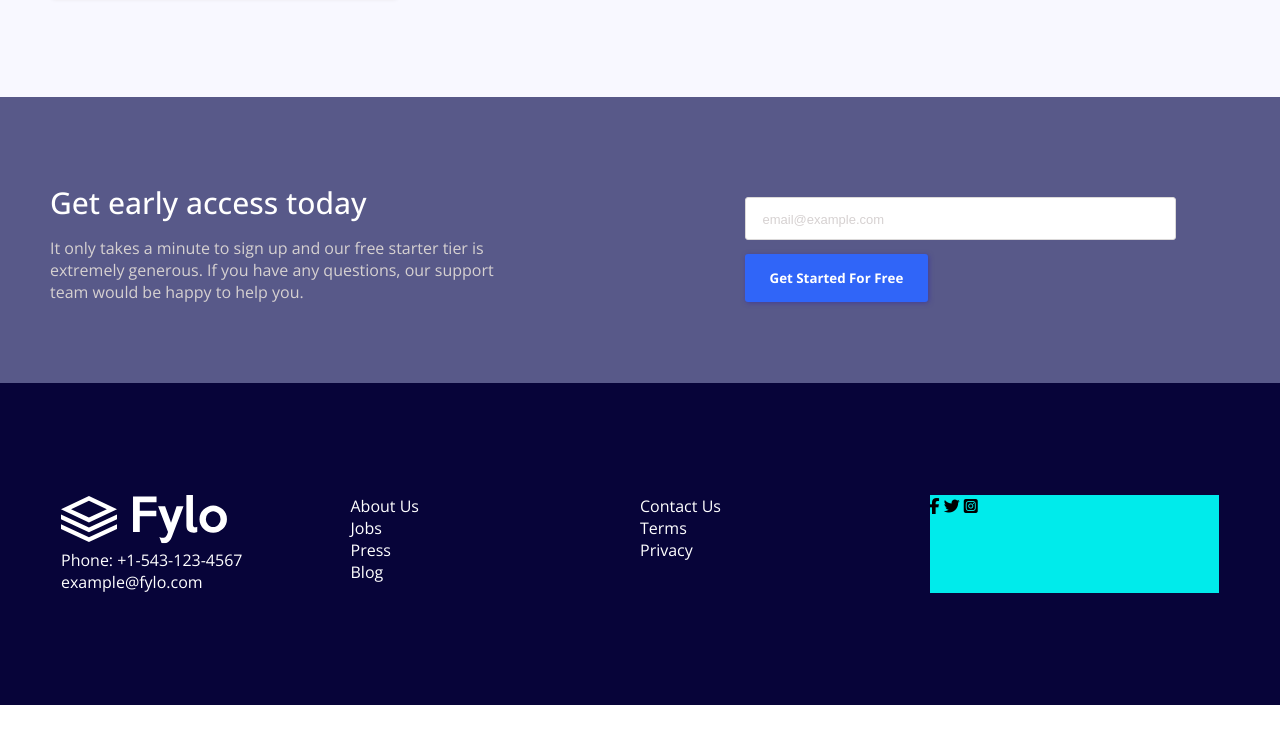
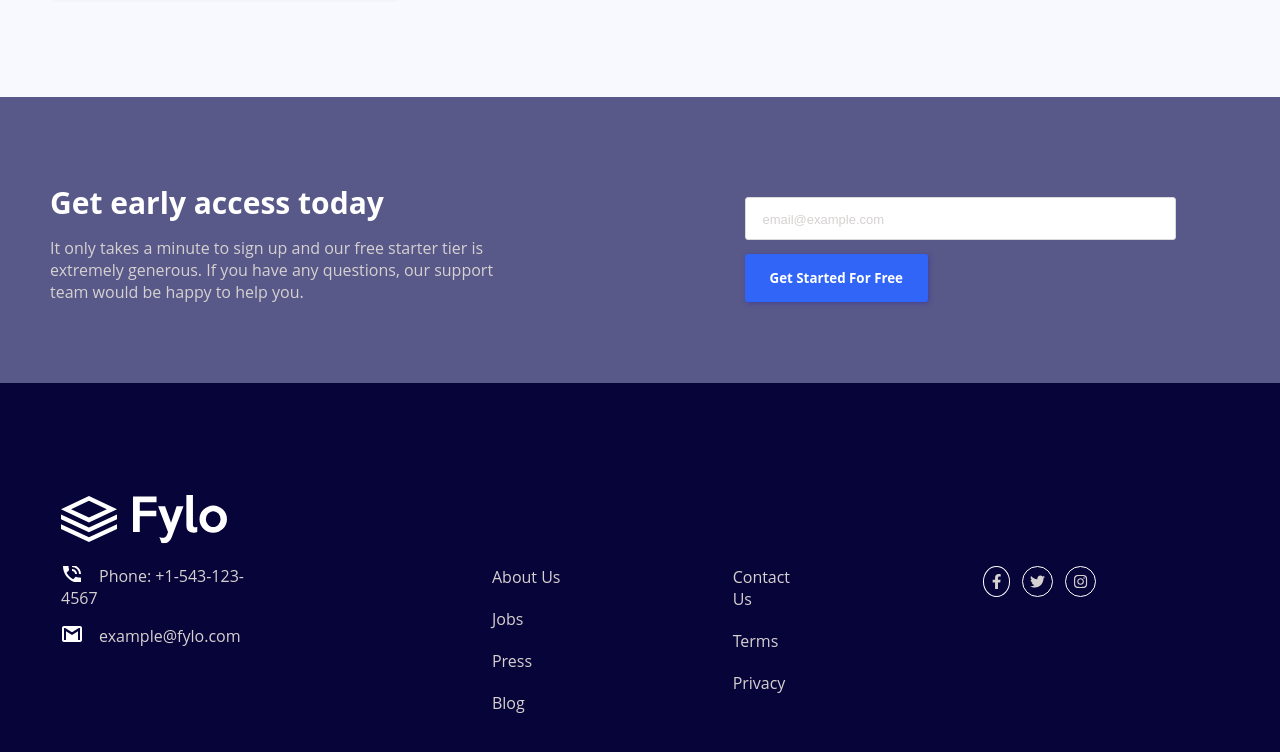
Before and after one commit to kellysondias/fylo, a plain HTML site: page index.html in a window 1280 px wide. Shown: the part 1580-2332 px from the top of the page. Before the commit the page ends 2285 px from the top, so only its background shows below. Drawn offline with nearby package versions, Linux system fonts and the light colour scheme.

Commit message:
Finishing the 'footer' section

```diff
--- a/index.html
+++ b/index.html
@@ -8,7 +8,7 @@
 
   <link rel="preconnect" href="https://fonts.googleapis.com">
   <link rel="preconnect" href="https://fonts.gstatic.com" crossorigin>
-  <link href="https://fonts.googleapis.com/css2?family=Open+Sans:wght@400;500;700&display=swap" rel="stylesheet">
+  <link rel="stylesheet" href="https://cdnjs.cloudflare.com/ajax/libs/font-awesome/5.15.4/css/all.min.css">
 
   <link rel="stylesheet" href="src/css/font-awesome.css" />
 
@@ -57,7 +57,7 @@
         </p>
 
         <label for="email">
-          <input type="text" name="email" id="email" placeholder="Enter your email...">
+          <input required type="text" name="email" id="email" placeholder="Enter your email...">
           <input type="button" value="Get Started" id="email">
         </label>
       </div>
@@ -129,6 +129,7 @@
       <p>example@fylo.com</p>
     </div>
 
+    <nav>
       <ul>
         <li><a href="#">About Us</a></li>
         <li><a href="#">Jobs</a></li>
@@ -141,13 +142,14 @@
         <li><a href="#">Terms</a></li>
         <li><a href="#">Privacy</a></li>
       </ul>
+    </nav>
 
     <div class="social-medias">
       <a href="#" class="social-media"><i class="fab fa-facebook-f"></i></a>
       <a href="#" class="social-media"><i class="fab fa-twitter"></i></a>
-      <a href="#" class="social-media"><i class="fab fa-instagram-square"></i></a>
+      <a href="#" class="social-media"><i class="fab fa-instagram"></i></i></a>
     </div>
   </footer>
-
+  <script src="https://cdnjs.cloudflare.com/ajax/libs/font-awesome/5.15.4/js/all.min.js" ></script>
 </body>
 </html>
--- a/src/css/footer.css
+++ b/src/css/footer.css
@@ -3,13 +3,87 @@
     display: grid;
     grid-template-columns: repeat(4, 1fr);
     background-color: var(--very-dark-blue);
-    padding: 112px 61px;
+    padding: 112px 61px 30px 61px;
 }
 
-.footer,.footer ul li a {
-    color: var(--white);
+.footer .contact p {
+    width: 217px;
 }
 
-.social-medias {
-    background-color: rgb(0, 235, 235);
+.footer .contact p:nth-child(2n) {
+    margin: 16px 0 16px 0;
 }
+
+.footer .contact p:nth-child(2n)::before, .footer .contact p:last-child::before {
+    content: '';
+    display: inline-block;
+    position: relative;
+    margin-right: 16px;
+    width: 22px;
+    height: 16px;
+}
+
+.footer .contact p:nth-child(2n)::before {
+    background: url(/src/img/icon-phone.svg) no-repeat center center;
+}
+
+.footer .contact p:last-child::before {
+    background: url(/src/img/icon-email.svg) no-repeat center center;
+}
+
+.footer nav {
+    display: flex;
+    position: relative;
+    width: 95%;
+}
+
+.footer nav ul:first-child {
+    margin-left: 40%;
+    width: 100%;
+}
+
+.footer nav ul:last-child {
+    padding-left: 130px;
+    width: 388px;
+}
+
+.footer nav ul li {
+    padding-bottom: 20px;
+}
+
+.footer nav,
+.footer .social-medias {
+    margin-top: 71px;
+}
+
+.footer,.footer ul li a,
+.footer .social-medias .social-media {
+    color: var(--light-gray);
+}
+
+.footer .social-medias {
+    display: flex;
+    flex-flow: row;
+    position: relative;
+    left: 97%;
+}
+
+.footer .social-medias {
+    display: relative;
+    left: 75%;
+    width: 120px;
+    height: 35px;
+}
+
+.footer .social-medias .social-media {
+    display: flex;
+    justify-content: center;
+    align-items: center;
+    border: var(--white) solid 1px;
+    border-radius: 100%;
+    font-size: 15px;
+    height: 13px;
+    width: 13px;
+    padding: 8px;
+    margin-right: 12px;
+}
--- a/src/css/register.css
+++ b/src/css/register.css
@@ -12,13 +12,13 @@
 .register div h2 {
     font-size: 30px;
     color: var(--white);
-    font-weight: var(--medium-font-weight);
+    font-weight: var(--bold-font-weight);
     padding-bottom: 14px;
 }
 
 .register div p {
     font-size: 16px;
-    max-width: 500px;
+    max-width: 481px;
     width: 100%;
     color: var(--light-gray);
 }
```
Lines whose indentation alone changed are shown as unchanged.
